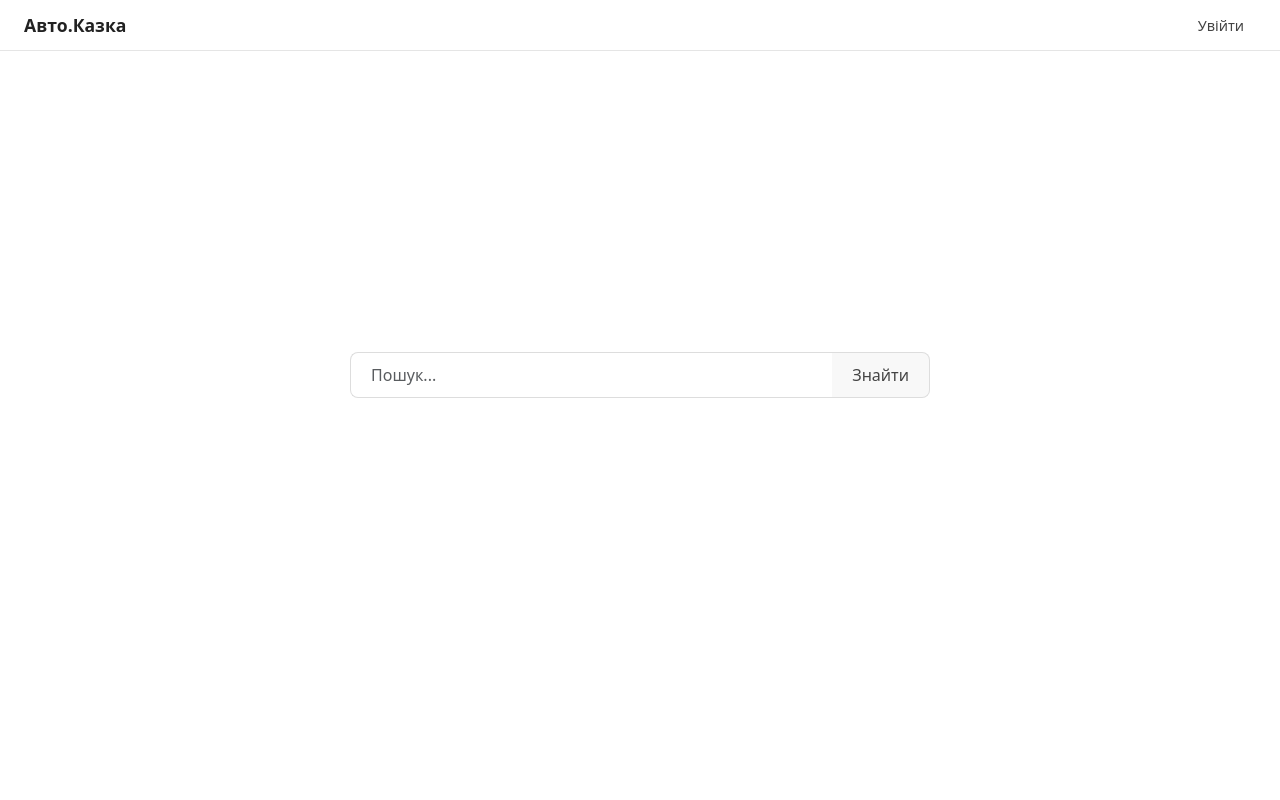
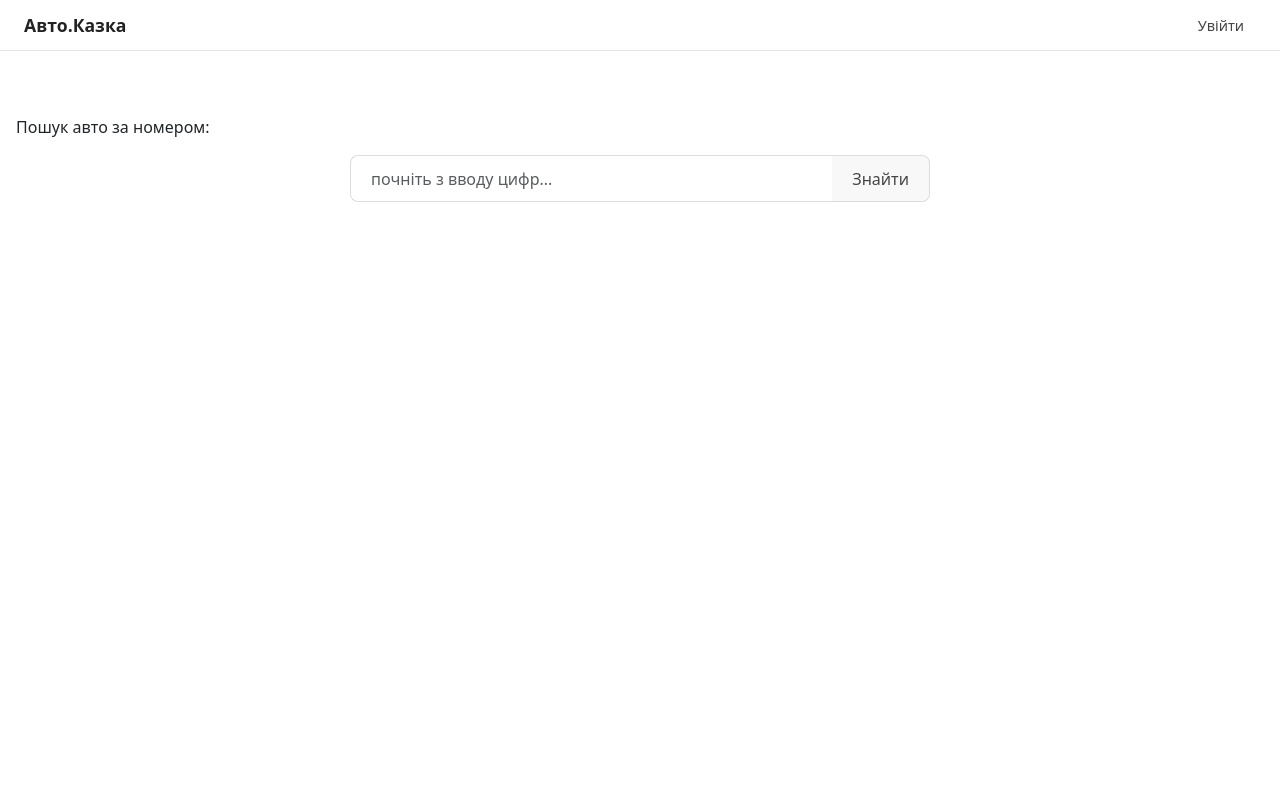
Before and after one commit to olexsyn/auto.kazka, a Flask app: page / in a window 1280 px wide. Run offline with Flask 3, Linux system fonts and the light colour scheme.

Commit message:
small edits

```diff
--- /dev/null
+++ b/requirements_local.txt
@@ -0,0 +1,2 @@
+Flask
+python-dotenv
--- a/templates/index.html
+++ b/templates/index.html
@@ -4,13 +4,15 @@
 
 {% block head %}
 <style>
+
   .search-wrapper {
-    display: flex;
-    flex-direction: column;
-    align-items: center;
-    justify-content: center;
-    min-height: calc(100vh - 57px); /* висота шапки */
-    padding: 2rem 1rem 8rem;
+      padding: 4rem 1rem 2rem;
+  }
+
+  .search-form {
+      width: 100%;
+      max-width: 580px;
+      margin: 0 auto;
   }
 
   .search-logo {
@@ -20,11 +22,6 @@
     letter-spacing: -1px;
     margin-bottom: 2rem;
     user-select: none;
-  }
-
-  .search-form {
-    width: 100%;
-    max-width: 580px;
   }
 
   .search-input {
@@ -65,13 +62,14 @@
 
 {% block content %}
 <div class="search-wrapper">
+  <p>Пошук авто за номером:</p>
   <form class="search-form" action="/" method="get">
     <div class="input-group">
       <input
         type="search"
         name="q"
         class="form-control search-input"
-        placeholder="Пошук..."
+        placeholder="почніть з вводу цифр..."
         value="{{ request.args.get('q', '') }}"
         autocomplete="off"
       >
```
Also changed, not shown: templates/code.html (+3 -7 lines), templates/login.html (+8 -11 lines), 1 other file.
